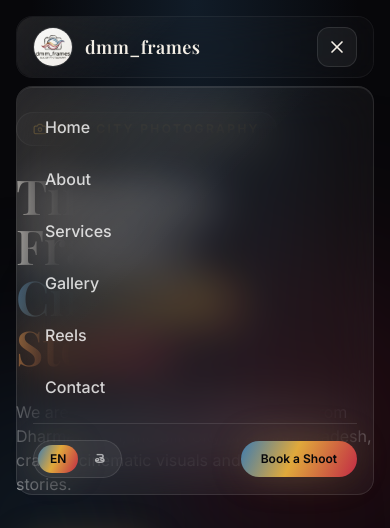
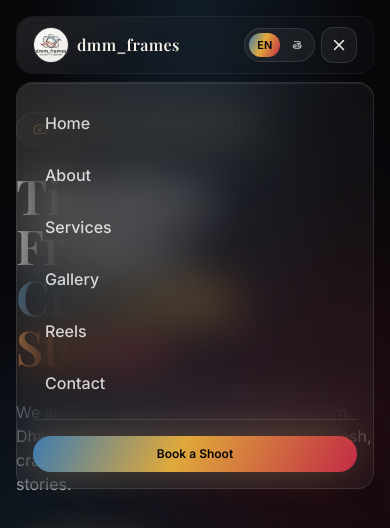
Before and after one commit to Gudibanda-Suresh/Dmm_Frames, a React (Vite) app: page / in a window 390 px wide. Both pictures are taken after a click on the button "Toggle menu". Shown: the top 528 px of the page. Built offline with nearby package versions, Linux system fonts and the light colour scheme; a web font is replaced by a local one.

Commit message:
Telugu lang updated

```diff
--- a/src/components/LanguageSwitcher.jsx
+++ b/src/components/LanguageSwitcher.jsx
@@ -5,13 +5,13 @@ const LANGS = [
   { code: 'te', label: 'తె' },
 ]
 
-export default function LanguageSwitcher({ className = '' }) {
+export default function LanguageSwitcher({ className = '', compact = false }) {
   const { i18n } = useTranslation()
   const current = i18n.resolvedLanguage || i18n.language
 
   return (
     <div
-      className={`flex items-center gap-1 rounded-full border border-white/10 bg-white/5 p-1 ${className}`}
+      className={`flex shrink-0 items-center gap-1 rounded-full border border-white/10 bg-white/5 p-1 ${className}`}
       role="group"
       aria-label="Language switcher"
     >
@@ -21,7 +21,9 @@ export default function LanguageSwitcher({ className = '' }) {
           type="button"
           onClick={() => i18n.changeLanguage(code)}
           aria-pressed={current === code}
-          className={`rounded-full px-3 py-1.5 text-xs font-semibold transition-all duration-300 ${
+          className={`rounded-full font-semibold transition-all duration-300 ${
+            compact ? 'px-2 py-1 text-[11px]' : 'px-3 py-1.5 text-xs'
+          } ${
             current === code
               ? 'bg-silk-ribbon text-ink-950 shadow-glow'
               : 'text-white/60 hover:text-white'
--- a/src/components/Navbar.jsx
+++ b/src/components/Navbar.jsx
@@ -45,13 +45,13 @@ export default function Navbar() {
             scrolled ? 'shadow-glass' : 'border-white/5 bg-white/[0.02] shadow-none'
           }`}
         >
-          <a href="#home" className="flex items-center gap-3">
+          <a href="#home" className="flex min-w-0 items-center gap-2 sm:gap-3">
             <img
               src={logo}
               alt="dmm_frames logo"
-              className="h-10 w-10 rounded-full border border-white/10 object-cover sm:h-11 sm:w-11"
+              className="h-9 w-9 shrink-0 rounded-full border border-white/10 object-cover sm:h-11 sm:w-11"
             />
-            <span className="font-display text-lg font-semibold tracking-wide text-silk-cream sm:text-xl">
+            <span className="truncate font-display text-base font-semibold tracking-wide text-silk-cream sm:text-lg lg:text-xl">
               dmm_frames
             </span>
           </a>
@@ -75,15 +75,18 @@ export default function Navbar() {
             </a>
           </div>
 
+          <div className="flex shrink-0 items-center gap-1.5 lg:hidden">
+            <LanguageSwitcher compact />
             <button
               type="button"
               onClick={() => setOpen((v) => !v)}
-            className="flex h-10 w-10 items-center justify-center rounded-xl border border-white/10 bg-white/5 text-silk-cream lg:hidden"
+              className="flex h-9 w-9 shrink-0 items-center justify-center rounded-xl border border-white/10 bg-white/5 text-silk-cream"
               aria-label="Toggle menu"
               aria-expanded={open}
             >
-            {open ? <X size={20} /> : <Menu size={20} />}
+              {open ? <X size={18} /> : <Menu size={18} />}
             </button>
+          </div>
         </div>
       </div>
 
@@ -110,12 +113,11 @@ export default function Navbar() {
                   {t(`nav.${link.key}`)}
                 </motion.a>
               ))}
-              <div className="mt-2 flex items-center justify-between gap-3 border-t border-white/10 pt-4">
-                <LanguageSwitcher />
+              <div className="mt-2 border-t border-white/10 pt-4">
                 <a
                   href="#contact"
                   onClick={() => setOpen(false)}
-                  className="btn-primary !px-5 !py-2.5 text-xs"
+                  className="btn-primary w-full !px-5 !py-2.5 text-xs"
                 >
                   {t('nav.cta')}
                 </a>
```
Lines whose indentation alone changed are shown as unchanged.
